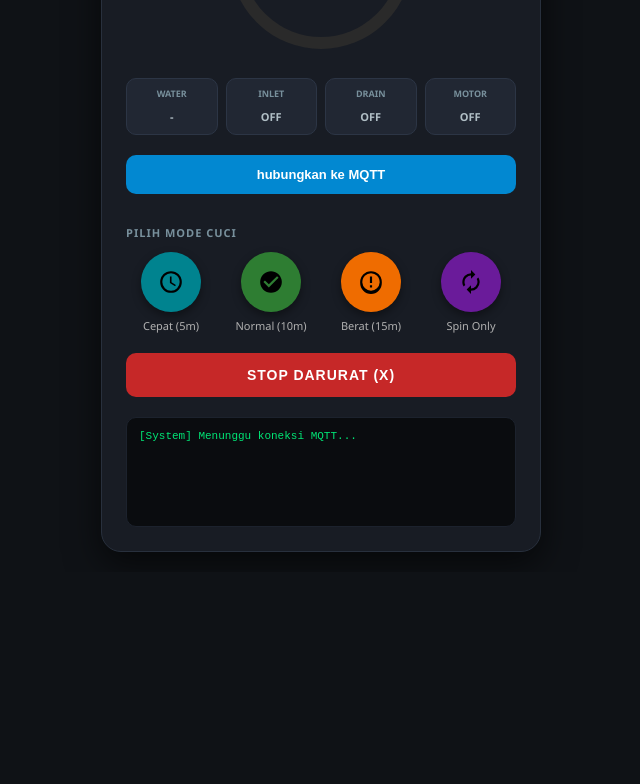
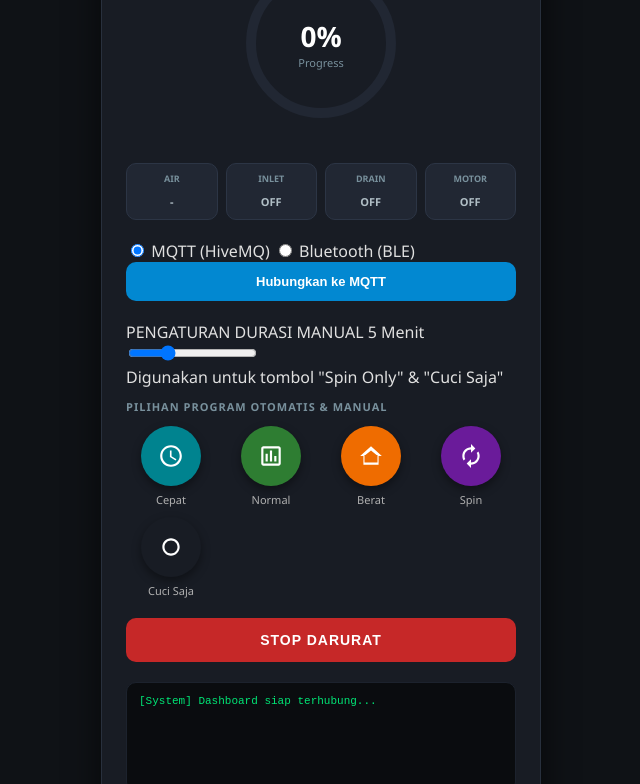
Before and after one commit to saef23/controlcuci, a plain HTML site: page index.html in a window 1280 px wide. Shown: the part 230-1014 px from the top of the page, without its empty margins (319-959 px from the left). Before the commit the page ends 802 px from the top, so only its background shows below. Drawn offline with Linux system fonts and the light colour scheme.

Commit message:
Update title and improve HTML structure

```diff
--- a/index.html
+++ b/index.html
@@ -3,91 +3,123 @@
 <head>
     <meta charset="UTF-8">
     <meta name="viewport" content="width=device-width, initial-scale=1.0">
-    <title>Kontrol Mesin Cuci MQTT</title>
+    <title>Smart Washer Hybrid Control</title>
     <link rel="stylesheet" href="style.css">
-    <!-- Paho MQTT Web Client -->
-    <script src="https://cdnjs.cloudflare.com/ajax/libs/paho-mqtt/1.0.1/mqttws31.min.js"></script>
+    <!-- Paho MQTT Library untuk Web -->
+    <script src="https://cdnjs.cloudflare.com/ajax/libs/paho-mqtt/1.0.1/mqttws31.min.js" type="text/javascript"></script>
 </head>
 <body>
 
     <div class="card">
+        <!-- Header -->
         <div class="header">
-        <h2>Smart Washer Dashboard</h2>
-        <div class="connection-status" id="statusKoneksi">MQTT: OFF</div>
+            <h2>Smart Washer Controller</h2>
+            <span id="statusKoneksi" class="connection-status">OFFLINE</span>
         </div>
 
-    <!-- MAIN MONITORING RING DISPLAY -->
+        <!-- Tombol Izin Notifikasi & Getar -->
+        <button id="btnNotif" class="btn-notif" onclick="mintaIzinNotifikasi()">🔔 Aktifkan Notifikasi & Getar HP</button>
+
+        <!-- Countdown / Hitung Mundur -->
+        <div class="countdown-card">
+            <span id="namaProsesAktif" class="countdown-title">SIAP DIGUNAKAN</span>
+            <div id="prosesStepTimer" class="countdown-timer">00:00</div>
+            <div id="totalLapTimer" class="lap-timer">Total: 00:00</div>
+        </div>
+
+        <!-- Monitoring Ring Display -->
         <div class="ring-container">
-        <svg class="progress-ring" width="200" height="200">
-            <circle class="progress-ring-bg" stroke="#2a2a2a" stroke-width="12" fill="transparent" r="85" cx="100" cy="100"/>
-            <circle class="progress-ring-circle" id="circleProgress" stroke="#00e676" stroke-width="12" stroke-dasharray="534" stroke-dashoffset="534" stroke-linecap="round" fill="transparent" r="85" cx="100" cy="100"/>
+            <svg class="progress-ring" width="160" height="160">
+                <circle stroke="#212733" stroke-width="10" fill="transparent" r="70" cx="80" cy="80"/>
+                <circle id="circleProgress" class="progress-ring-circle" stroke="#00e676" stroke-width="10"
+                        stroke-dasharray="440" stroke-dashoffset="440" fill="transparent" r="70" cx="80" cy="80"/>
             </svg>
             <div class="ring-content">
-            <span class="step-label" id="namaProsesAktif">STANDBY</span>
-            <span class="step-timer" id="prosesStepTimer">0s</span>
-            <span class="lap-timer" id="totalLapTimer">Total: 00:00</span>
+                <span id="percentLabel" style="font-size: 28px; font-weight: bold; color: #fff;">0%</span>
+                <span style="font-size: 11px; color: #78909c;">Progress</span>
             </div>
         </div>
 
-    <!-- HARDWARE MONITORING GRID (WATER LEVEL & RELAY) -->
+        <!-- Hardware Monitoring Grid -->
         <div class="hardware-grid">
-        <div class="hw-item" id="hwWater">
-            <span class="hw-title">WATER</span>
-            <span class="hw-status" id="statusWaterVal">-</span>
+            <div id="hwWater" class="hw-item">
+                <span class="hw-title">AIR</span>
+                <span id="statusWaterVal" class="hw-status">-</span>
             </div>
-        <div class="hw-item" id="hwInlet">
+            <div id="hwInlet" class="hw-item">
                 <span class="hw-title">INLET</span>
-            <span class="hw-status" id="statusInletVal">OFF</span>
+                <span id="statusInletVal" class="hw-status">OFF</span>
             </div>
-        <div class="hw-item" id="hwDrain">
+            <div id="hwDrain" class="hw-item">
                 <span class="hw-title">DRAIN</span>
-            <span class="hw-status" id="statusDrainVal">OFF</span>
+                <span id="statusDrainVal" class="hw-status">OFF</span>
             </div>
-        <div class="hw-item" id="hwMotor">
+            <div id="hwMotor" class="hw-item">
                 <span class="hw-title">MOTOR</span>
-            <span class="hw-status" id="statusMotorVal">OFF</span>
+                <span id="statusMotorVal" class="hw-status">OFF</span>
             </div>
         </div>
 
-    <!-- TOMBOL KONEKSI MQTT -->
-<button class="btn-connect" onclick="connectMQTT()">hubungkan ke MQTT</button>
+        <!-- Pilihan Mode Koneksi -->
+        <div class="connection-control">
+            <div class="mode-selector">
+                <label><input type="radio" name="connMode" value="MQTT" checked onclick="gantiModeKoneksi('MQTT')"> MQTT (HiveMQ)</label>
+                <label><input type="radio" name="connMode" value="BLE" onclick="gantiModeKoneksi('BLE')"> Bluetooth (BLE)</label>
+            </div>
+            <button id="btnConnect" class="btn-connect" onclick="hubungkanPerangkat()">Hubungkan ke MQTT</button>
+        </div>
 
-    <h3>PILIH MODE CUCI</h3>
+        <!-- Slider Pengaturan Durasi -->
+        <div class="slider-card">
+            <div class="slider-header">
+                <span>PENGATURAN DURASI MANUAL</span>
+                <span id="labelDurasiVal">5 Menit</span>
+            </div>
+            <input type="range" id="sliderDurasi" min="1" max="15" value="5" class="large-slider" oninput="updateSliderLabel(this.value)">
+            <div class="slider-info">Digunakan untuk tombol "Spin Only" & "Cuci Saja"</div>
+        </div>
+
+        <!-- 5 Tombol Mode Cuci -->
+        <h3>PILIHAN PROGRAM OTOMATIS & MANUAL</h3>
         <div class="circle-buttons-grid">
             <div class="circle-btn-wrapper" onclick="kirimPerintah('CMD:1')">
-            <button class="btn-circle btn-mode1">
-                <svg viewBox="0 0 24 24"><path fill="currentColor" d="M12,2A10,10 0 0,1 22,12A10,10 0 0,1 12,22A10,10 0 0,1 2,12A10,10 0 0,1 12,2M12,4A8,8 0 0,0 4,12A8,8 0 0,0 12,20A8,8 0 0,0 20,12A8,8 0 0,0 12,4M12.5,7V12.25L16.5,14.75L15.75,15.85L11,13V7H12.5Z"/></svg>
-            </button>
-            <span class="btn-label">Cepat (5m)</span>
+                <div class="btn-circle btn-mode1">
+                    <svg viewBox="0 0 24 24"><path d="M12 2C6.48 2 2 6.48 2 12s4.48 10 10 10 10-4.48 10-10S17.52 2 12 2zm0 18c-4.41 0-8-3.59-8-8s3.59-8 8-8 8 3.59 8 8-3.59 8-8 8zm.5-13H11v6l5.25 3.15.75-1.23-4.5-2.67z"/></svg>
                 </div>
-
+                <span class="btn-label">Cepat</span>
+            </div>
             <div class="circle-btn-wrapper" onclick="kirimPerintah('CMD:2')">
-            <button class="btn-circle btn-mode2">
-                <svg viewBox="0 0 24 24"><path fill="currentColor" d="M12 2C6.5 2 2 6.5 2 12S6.5 22 12 22 22 17.5 22 12 17.5 2 12 2M10 17L5 12L6.41 10.59L10 14.17L17.59 6.58L19 8L10 17Z"/></svg>
-            </button>
-            <span class="btn-label">Normal (10m)</span>
+                <div class="btn-circle btn-mode2">
+                    <svg viewBox="0 0 24 24"><path d="M19 3H5c-1.1 0-2 .9-2 2v14c0 1.1.9 2 2 2h14c1.1 0 2-.9 2-2V5c0-1.1-.9-2-2-2zm0 16H5V5h14v14zM7 10h2v7H7zm4-3h2v10h-2zm4 5h2v5h-2z"/></svg>
                 </div>
-
+                <span class="btn-label">Normal</span>
+            </div>
             <div class="circle-btn-wrapper" onclick="kirimPerintah('CMD:3')">
-            <button class="btn-circle btn-mode3">
-                <svg viewBox="0 0 24 24"><path fill="currentColor" d="M12,2A10,10 0 0,1 22,12A10,10 0 0,1 22,12.5V13A10,10 0 0,1 12,23A10,10 0 0,1 2,13V12.5A10,10 0 0,1 12,2M12,4A8,8 0 0,0 4,12V12.5A8,8 0 0,0 12,20A8,8 0 0,0 20,12.5V12A8,8 0 0,0 12,4M11,7H13V13H11V7M11,15H13V17H11V15Z"/></svg>
-            </button>
-            <span class="btn-label">Berat (15m)</span>
+                <div class="btn-circle btn-mode3">
+                    <svg viewBox="0 0 24 24"><path d="M12 3L2 12h3v8h14v-8h3L12 3zm0 3.84L17.16 11H18v7H6v-7h.84L12 6.84z"/></svg>
                 </div>
-
-        <div class="circle-btn-wrapper" onclick="kirimPerintah('CMD:4')">
-            <button class="btn-circle btn-spin">
-                <svg viewBox="0 0 24 24"><path fill="currentColor" d="M12,6V9L16,5L12,1V4A8,8 0 0,0 4,12C4,13.57 4.46,15.03 5.24,16.26L6.7,14.8C6.25,13.97 6,13.01 6,12A6,6 0 0,1 12,6M18.76,7.74L17.3,9.2C17.75,10.03 18,10.99 18,12A6,6 0 0,1 12,18V15L8,19L12,23V20A8,8 0 0,0 20,12C20,10.43 19.54,8.97 18.76,7.74Z"/></svg>
-            </button>
-            <span class="btn-label">Spin Only</span>
+                <span class="btn-label">Berat</span>
+            </div>
+            <div class="circle-btn-wrapper" onclick="jalankanSpinCustom()">
+                <div class="btn-circle btn-spin">
+                    <svg viewBox="0 0 24 24"><path d="M12 6v3l4-4-4-4v3c-4.42 0-8 3.58-8 8 0 1.57.46 3.03 1.24 4.26L6.7 14.8C6.25 14.04 6 13.14 6 12c0-3.31 2.69-6 6-6zm6.76 1.74L17.3 9.2c.44.76.7 1.66.7 2.8 0 3.31-2.69 6-6 6v-3l-4 4 4 4v-3c4.42 0 8-3.58 8-8 0-1.57-.46-3.03-1.24-4.26z"/></svg>
+                </div>
+                <span class="btn-label">Spin</span>
+            </div>
+            <div class="circle-btn-wrapper" onclick="jalankanCuciSajaCustom()">
+                <div class="btn-circle btn-wash-only">
+                    <svg viewBox="0 0 24 24"><path d="M12 4c-4.41 0-8 3.59-8 8s3.59 8 8 8 8-3.59 8-8-3.59-8-8-8zm0 14c-3.31 0-6-2.69-6-6s2.69-6 6-6 6 2.69 6 6-2.69 6-6 6z"/></svg>
+                </div>
+                <span class="btn-label">Cuci Saja</span>
             </div>
         </div>
 
         <!-- Tombol Stop Darurat -->
-    <button class="btn-stop" onclick="kirimPerintah('CMD:STOP')">STOP DARURAT (X)</button>
+        <button class="btn-stop" onclick="kirimPerintah('CMD:STOP')">STOP DARURAT</button>
 
-    <div class="log-box" id="logTerminal">
-        [System] Menunggu koneksi MQTT...<br>
+        <!-- Terminal Log System -->
+        <div id="logTerminal" class="log-box">
+            [System] Dashboard siap terhubung...<br>
         </div>
     </div>
 
```
Lines whose indentation alone changed are shown as unchanged.
